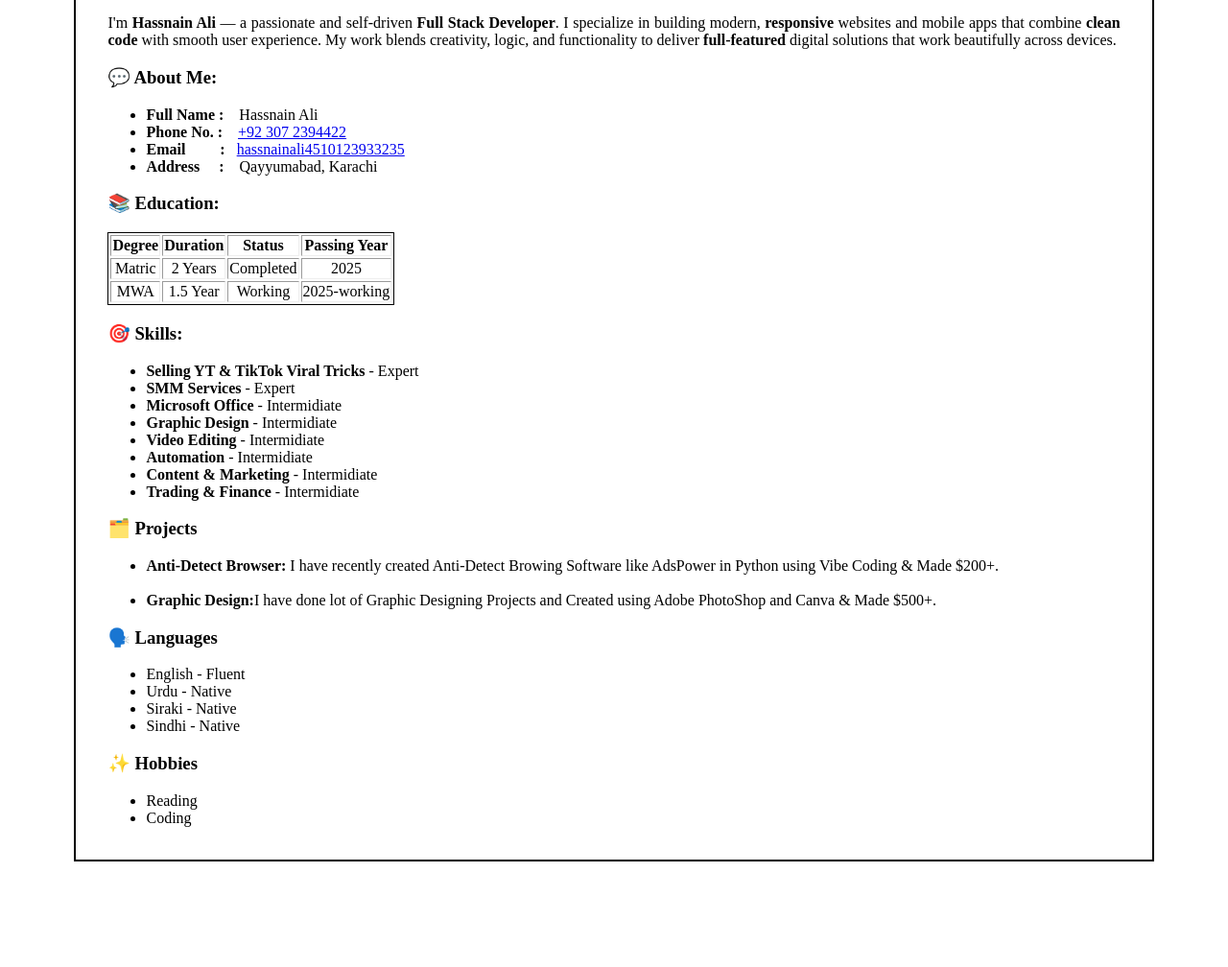
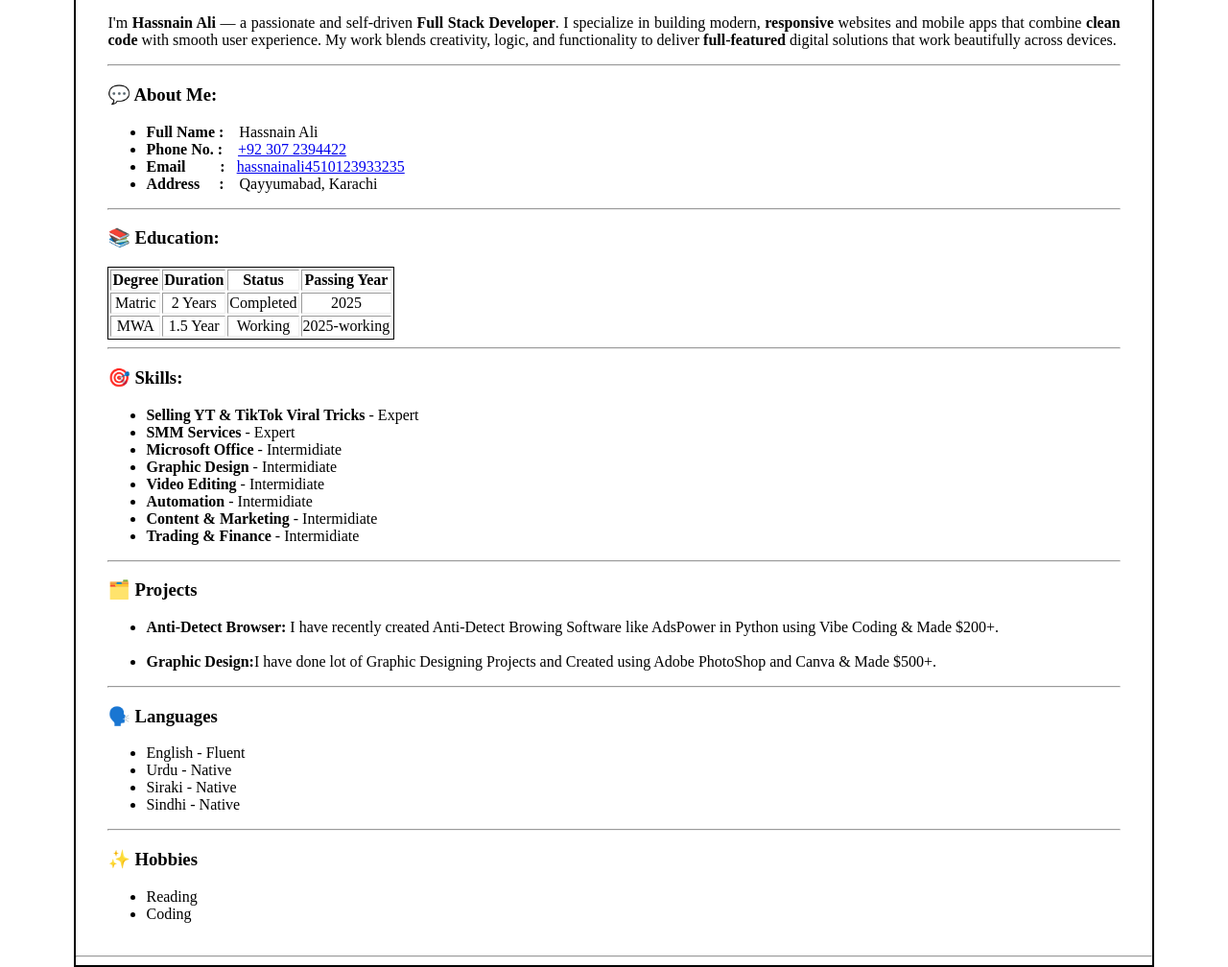
Before and after one commit to HassnainAli914/SMIT-Assignment-Work, a plain HTML site: page Class-4-HTML-Started/Assignment/CV-Resume.html in a window 1280 px wide. Shown: the part 158-1166 px from the top of the page at 96% size. Before the commit the page ends 1056 px from the top, so only its background shows below. Drawn offline with Linux system fonts and the light colour scheme.

Commit message:
Update CV-Resume.html

```diff
--- a/Class-4-HTML-Started/Assignment/CV-Resume.html
+++ b/Class-4-HTML-Started/Assignment/CV-Resume.html
@@ -7,7 +7,7 @@
     <title>CV Resume</title>
 </head>
 
-<body style="margin: 3%; border: 2px solid; position: absolute; right: 3%; left: 3%; bottom: %;">
+<body style="margin: 3%; border: 2px solid; position: absolute; right: 3%; left: 3%;">
 <div style="word-wrap: break-word; margin: 3%;" >
 
 
@@ -22,7 +22,7 @@
     <p align="justify" > I'm <b>Hassnain Ali</b> — a passionate and self-driven <b>Full Stack Developer</b>. I specialize in building
         modern, <b>responsive</b> websites and mobile apps that combine <b>clean code</b> with smooth user experience.
         My work blends creativity, logic, and functionality to deliver <b>full-featured</b> digital solutions that work
-        beautifully across devices.</p>
+        beautifully across devices.</p><hr>
 
     <h3>💬 About Me:</h3>
     <ul>
@@ -32,7 +32,7 @@
                 &nbsp;&nbsp;&nbsp;&nbsp;&nbsp;&nbsp;&nbsp;&nbsp;:</b>&nbsp;&nbsp;&nbsp;<a href="mailto:hassnainali4510123933235@gmail.com">hassnainali4510123933235</a>
         </li>
         <li><b>Address &nbsp;&nbsp;&nbsp;&nbsp;:</b> &nbsp;&nbsp;&nbsp;Qayyumabad, Karachi</li>
-    </ul>
+    </ul><hr>
 
     <h3>📚 Education:</h3>
     <table border="1" style="text-align: center; border: 1px solid;">
@@ -58,7 +58,7 @@
                 <td>2025-working</td>
             </tr>
         </tbody>
-    </table>
+    </table><hr>
 
     <h3>🎯 Skills:</h3>
     <ul>
@@ -70,21 +70,22 @@
         <li><strong>Automation</strong> - Intermidiate</li>
         <li><strong>Content & Marketing</strong> - Intermidiate</li>
         <li><strong>Trading & Finance</strong> - Intermidiate</li>
-    </ul>
+    </ul><hr>
+
 <div align="justify" >
     <h3>🗂️ Projects</h3>
     <ul>
         <li><strong>Anti-Detect Browser:</strong> I have recently created Anti-Detect Browing Software like AdsPower in Python using Vibe Coding & Made $200+.</li><br>
         <li><strong>Graphic Design:</strong>I have done lot of Graphic Designing Projects and Created using Adobe PhotoShop and Canva & Made $500+. </li>
     </ul>
-</div>
+</div><hr>
     <h3>🗣️ Languages</h3>
     <ul>
         <li>English - Fluent</li>
         <li>Urdu - Native</li>
         <li>Siraki - Native</li>
         <li>Sindhi - Native</li>
-    </ul>
+    </ul><hr>
 
     <h3>✨ Hobbies</h3>
     <ul>
@@ -95,5 +96,5 @@
 
 </div>
 </body>
-
+<hr>
 </html>
```
